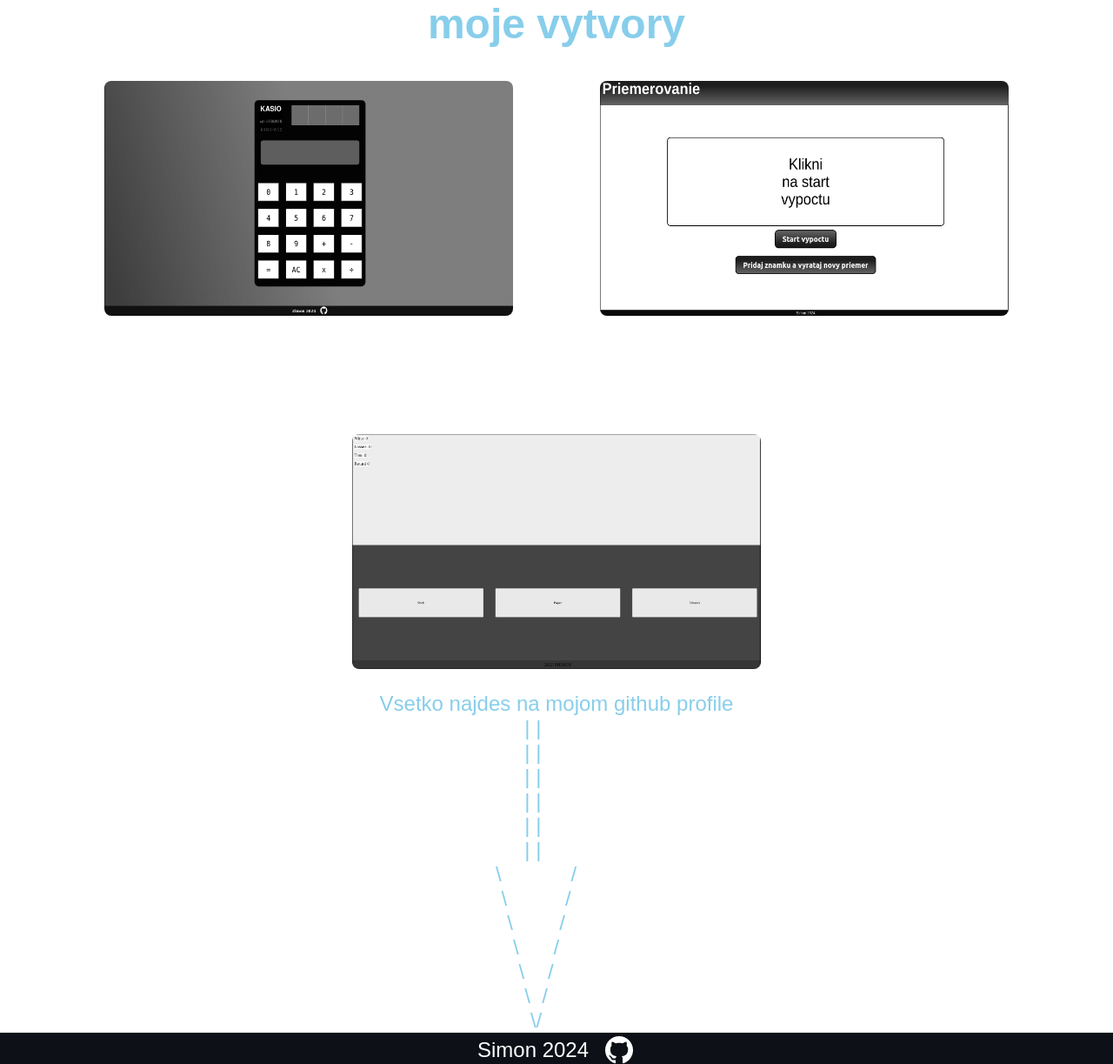
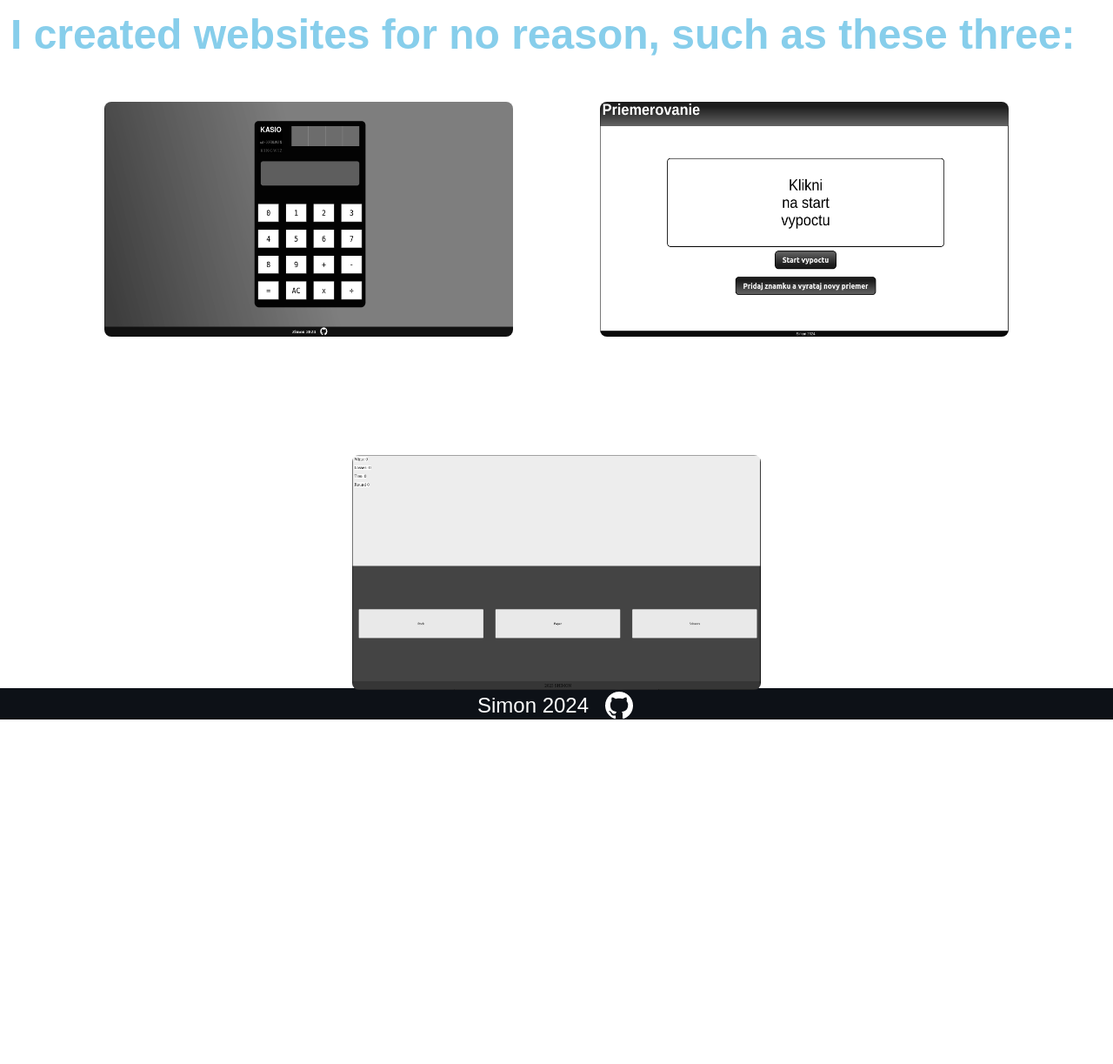
Before and after one commit to zimon-cocos/diela, a plain HTML site: page index.html in a window 1280 px wide. Shown: the whole page at 87% size. After the commit the page ends 827 px from the top, so only its background shows below. Drawn offline with Linux system fonts and the light colour scheme.

Commit message:
slusne vyzerajuca stranka, ale obycajna

```diff
--- a/index.html
+++ b/index.html
@@ -9,29 +9,12 @@
 </head>
 <body>
     <h1 id="header">
-        <div>moje vytvory</div>
+        <div>I created websites for no reason, such as these three:</div>
     </h1>
     <div id="mainShowcaseBox">
         <div id="showcase1"><a href="https://zimon-cocos.github.io/calculator/" target="_blank" rel="noopener noreferrer"><img src="images/calculator.png" alt="obrazok ktory po kliknuti vedie na moju stranku ktora funguje ako kalkulacka v prehliadaci" id="image1"></a></div>
         <div id="showcase2"><a href="https://zimon-cocos.github.io/ratanie-priemer/" target="_blank" rel="noopener noreferrer"><img src="images/priemerUpravene.png" alt="obrazok ktorz po kliknuti vedie na moju stranku ktora vypocita priemer znamok v skole" id="image2"></a></div>
         <div id="showcase3"><a href="https://zimon-cocos.github.io/rock_paper_scissors/" target="_blank" rel="noopener noreferrer"><img src="images/spongebobUpravene.png" alt="obrazok ktory po kliknuti vedie na moju stranku s hrou kamen papier noznice" id="image3"></a></div>
-    </div>
-    <div id="dalsieBox">
-        <div class="multiline">
-Vsetko najdes na mojom github profile
-                         | |
-                         | |
-                         | |
-                         | |
-                         | |
-                         | |
-                    \            /
-                     \          /
-                      \        /
-                       \      /
-                        \    /
-                         \  /
-                          \/</div>
     </div>
     <div id="footerBox">
         <div id="simonBox">Simon 2024</div>
--- a/style.css
+++ b/style.css
@@ -41,9 +41,8 @@ body{
   display: flex;
   flex: 1;
   align-items: center;
-  justify-content: center;
   max-height: 200px;
-  margin: 0;
+  margin: 12px;
 }
 
 #mainShowcaseBox{
```
